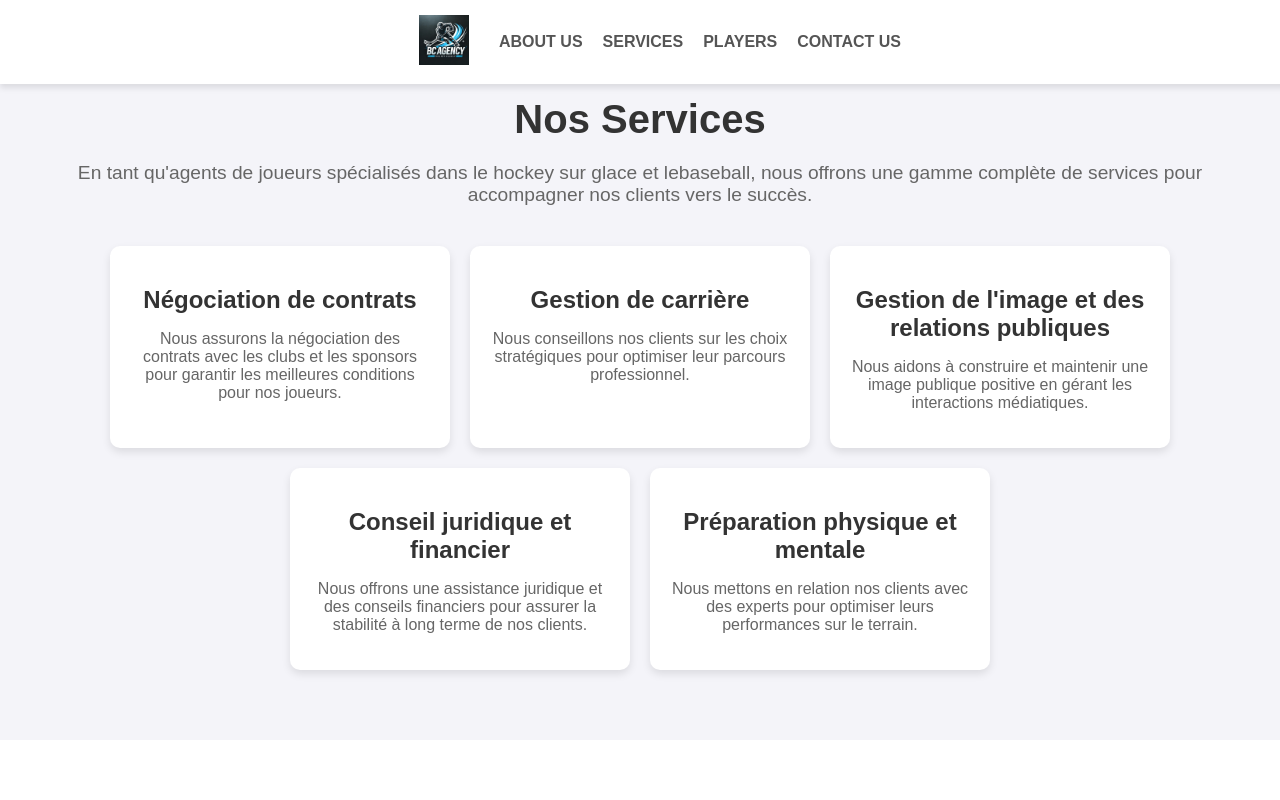
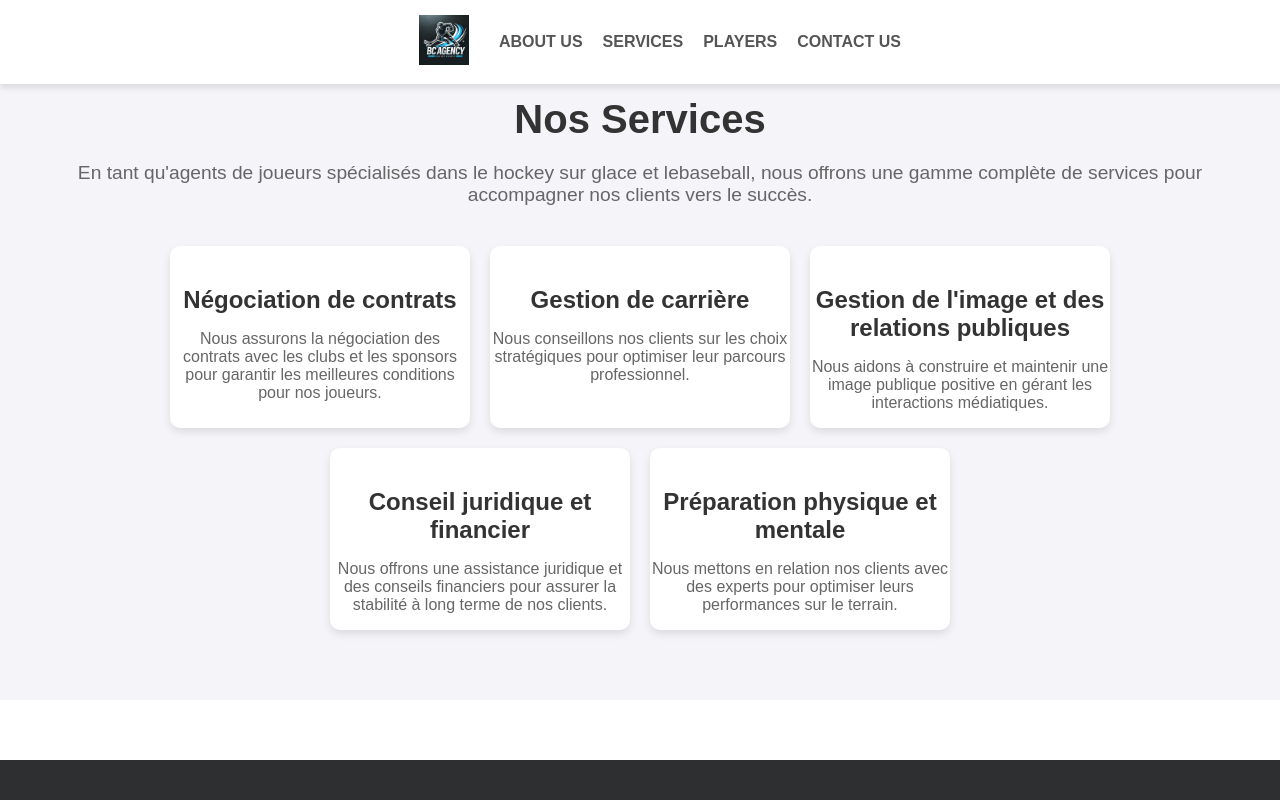
Before and after one commit to iffrit51/agency, a React (Create React App) app: page /services in a window 1280 px wide. Shown: the top 800 px of the page. Built offline with nearby package versions, Linux system fonts and the light colour scheme.

Commit message:
Maj padding

```diff
--- a/src/pages/AboutUs.css
+++ b/src/pages/AboutUs.css
@@ -1,5 +1,5 @@
 .about-section {
-    padding: 20px;
+    padding-top: 20px;
 }
 
 .content {
--- a/src/pages/ContactUs.css
+++ b/src/pages/ContactUs.css
@@ -73,7 +73,7 @@ textarea {
     background: url('/public/images/writingPad.jpg') no-repeat;
     background-position: center center;
     background-size: cover;
-    padding: 20px;
+    padding-top: 20px;
     flex: 1;
     min-width: 300px;
     color: black;
--- a/src/pages/Services.css
+++ b/src/pages/Services.css
@@ -34,7 +34,7 @@ body {
     background-color: #fff;
     border-radius: 10px;
     box-shadow: 0 4px 8px rgba(0, 0, 0, 0.1);
-    padding: 20px;
+    padding-top: 20px;
     width: 300px;
     transition: transform 0.3s, box-shadow 0.3s;
 }
```
